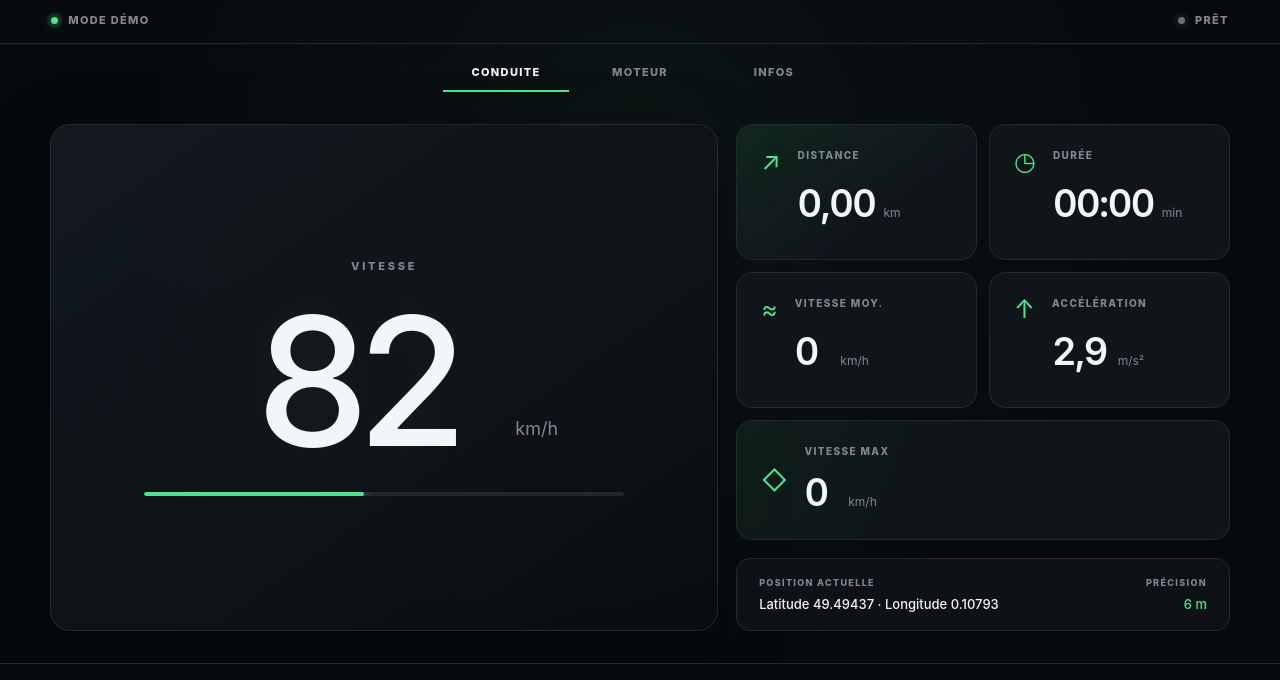
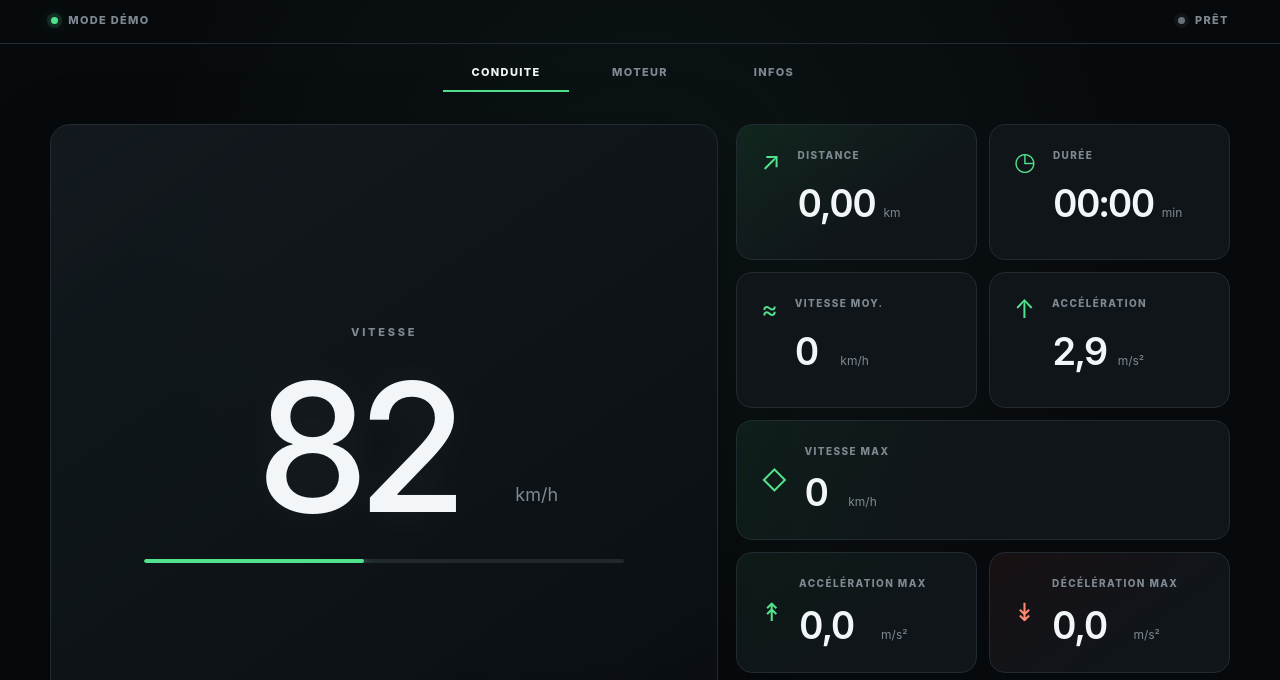
Before and after one commit to kyle76lh-lgtm/yanndrive, a plain HTML site: page index.html in a window 1280 px wide. Both pictures are taken after a click on the button "DÉMO". Shown: the part 75-755 px from the top of the page. Drawn offline with Linux system fonts and the light colour scheme.

Commit message:
Add acceleration records

```diff
--- a/app.js
+++ b/app.js
@@ -4,6 +4,7 @@ const $ = (id) => document.getElementById(id);
 const ui = {
   clock: $("clock"), speed: $("speed"), speedBar: $("speedBar"), distance: $("distance"),
   duration: $("duration"), averageSpeed: $("averageSpeed"), acceleration: $("acceleration"), maxSpeed: $("maxSpeed"),
+  maxAcceleration: $("maxAcceleration"), maxDeceleration: $("maxDeceleration"),
   coordinates: $("coordinates"), accuracy: $("accuracy"), gpsStatus: $("gpsStatus"),
   statusDot: $("statusDot"), tripState: $("tripState"), tripDot: $("tripDot"),
   start: $("startButton"), stop: $("stopButton"), reset: $("resetButton"),
@@ -27,7 +28,7 @@ const state = {
   running: false, demo: false, watchId: null, demoTimer: null, tickTimer: null,
   startedAt: null, elapsedBeforeStart: 0, distanceM: 0, lastPosition: null,
   lastSpeedMps: 0, lastSpeedAt: null, speedHistory: [], displayedAcceleration: 0,
-  currentSpeedKmh: 0, maxSpeedKmh: 0,
+  currentSpeedKmh: 0, maxSpeedKmh: 0, maxAccelerationMps2: 0, maxDecelerationMps2: 0,
   mode67: localStorage.getItem("yanndrive-mode-67") === "true", mode67Armed: true,
   celebrationTimer: null
 };
@@ -479,8 +480,14 @@ function renderSpeed(kmh, acceleration = 0) {
   ui.speed.textContent = Math.round(state.currentSpeedKmh);
   ui.speedBar.style.width = `${Math.min(100, state.currentSpeedKmh / 1.8)}%`;
   ui.acceleration.textContent = formatDecimal(acceleration, 1);
-  if (state.running) state.maxSpeedKmh = Math.max(state.maxSpeedKmh, state.currentSpeedKmh);
+  if (state.running) {
+    state.maxSpeedKmh = Math.max(state.maxSpeedKmh, state.currentSpeedKmh);
+    state.maxAccelerationMps2 = Math.max(state.maxAccelerationMps2, acceleration);
+    state.maxDecelerationMps2 = Math.max(state.maxDecelerationMps2, -acceleration);
+  }
   ui.maxSpeed.textContent = Math.round(state.maxSpeedKmh);
+  ui.maxAcceleration.textContent = formatDecimal(state.maxAccelerationMps2, 1);
+  ui.maxDeceleration.textContent = formatDecimal(state.maxDecelerationMps2, 1);
   if (state.mode67 && state.mode67Armed && previousSpeed < 67 && state.currentSpeedKmh >= 67) celebrate67();
   if (state.currentSpeedKmh < 62) state.mode67Armed = true;
   if (engine?.running) engine.update(state.currentSpeedKmh);
@@ -611,6 +618,8 @@ function resetTrip() {
   state.elapsedBeforeStart = 0;
   state.distanceM = 0;
   state.maxSpeedKmh = 0;
+  state.maxAccelerationMps2 = 0;
+  state.maxDecelerationMps2 = 0;
   state.lastPosition = null;
   state.speedHistory = [];
   state.displayedAcceleration = 0;
--- a/index.html
+++ b/index.html
@@ -6,7 +6,7 @@
     <meta name="theme-color" content="#080b0e" />
     <meta name="description" content="YannDrive — tableau de bord GPS pour navigateur Tesla" />
     <title>YannDrive</title>
-    <link rel="stylesheet" href="styles.css?v=9" />
+    <link rel="stylesheet" href="styles.css?v=10" />
   </head>
   <body>
     <main class="app-shell">
@@ -67,6 +67,14 @@
           <article class="metric-card max-speed-card">
             <span class="metric-icon">◇</span>
             <div><small>VITESSE MAX</small><strong id="maxSpeed">0</strong><span>km/h</span></div>
+          </article>
+          <article class="metric-card record-card acceleration-record">
+            <span class="metric-icon">↟</span>
+            <div><small>ACCÉLÉRATION MAX</small><strong id="maxAcceleration">0,0</strong><span>m/s²</span></div>
+          </article>
+          <article class="metric-card record-card deceleration-record">
+            <span class="metric-icon">↡</span>
+            <div><small>DÉCÉLÉRATION MAX</small><strong id="maxDeceleration">0,0</strong><span>m/s²</span></div>
           </article>
         </div>
 
@@ -169,6 +177,6 @@
       <span>VITESSE ATTEINTE</span>
     </div>
     <div id="toast" class="toast" role="status" aria-live="polite"></div>
-    <script src="app.js?v=9" defer></script>
+    <script src="app.js?v=10" defer></script>
   </body>
 </html>
--- a/styles.css
+++ b/styles.css
@@ -77,6 +77,11 @@ button { font: inherit; }
 .metric-card div > span { color: var(--muted); font-size: 12px; }
 .max-speed-card { grid-column: 1 / -1; min-height: 104px; align-items: center; background: linear-gradient(110deg, rgba(82,226,141,.08), var(--panel) 42%); }
 .max-speed-card small { margin-bottom: 9px; }
+.record-card { min-height: 110px; align-items: center; }
+.record-card small { margin-bottom: 10px; }
+.acceleration-record { background: linear-gradient(145deg, rgba(82,226,141,.07), var(--panel) 65%); }
+.deceleration-record { background: linear-gradient(145deg, rgba(255,104,104,.07), var(--panel) 65%); }
+.deceleration-record .metric-icon { color: #ff8b72; }
 .location-card { min-height: 72px; padding: 18px 22px; display: flex; justify-content: space-between; align-items: center; gap: 24px; border: 1px solid var(--line); border-radius: 14px; background: rgba(16, 21, 26, .75); }
 .location-card div:first-child { min-width: 0; }
 .location-card small, .accuracy span { display: block; margin-bottom: 8px; color: var(--muted); font-size: 9px; letter-spacing: .15em; font-weight: 800; }
```
Also changed, not shown: README.md.
